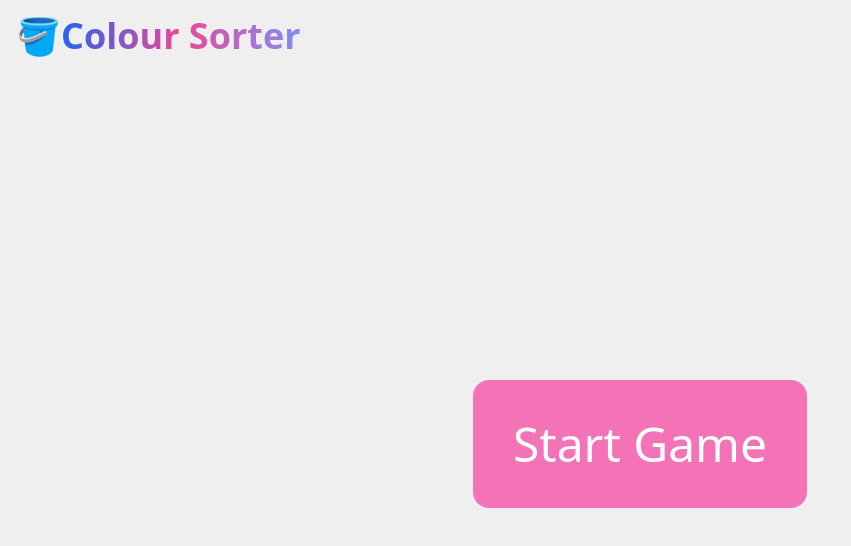
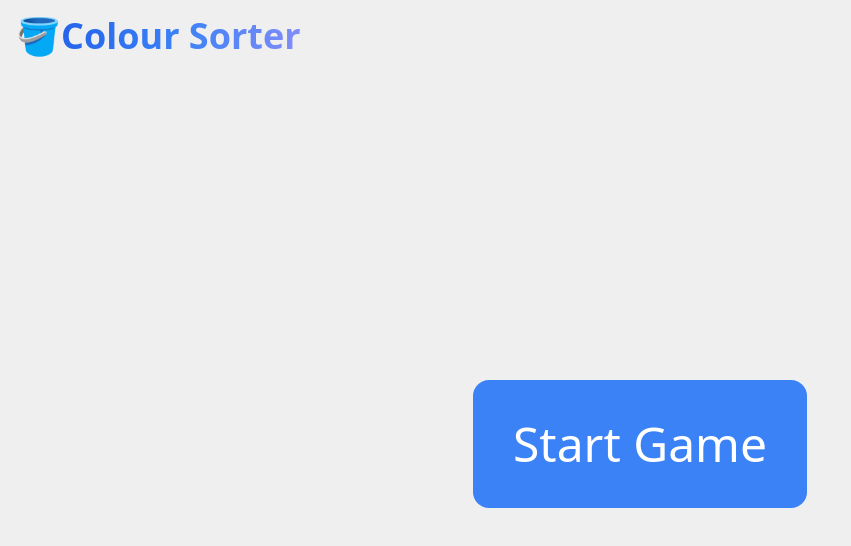
Before and after one commit to jonnochoo/colour-game, a Nuxt app: page / in a window 1280 px wide. Shown: the top 546 px of the page, without its empty margins (0-851 px from the left). Built offline with nearby package versions, Linux system fonts and the light colour scheme.

Commit message:
feat: change buttons to blue

```diff
--- a/pages/index.vue
+++ b/pages/index.vue
@@ -2,13 +2,13 @@
     <header class="flex">
         <h1 class="flex-grow text-4xl font-extrabold mb-2">
             🪣<span
-                class="bg-gradient-to-r from-blue-600 via-pink-500 to-indigo-400 inline-block text-transparent bg-clip-text"
+                class="bg-gradient-to-r from-blue-600 via-blue-500 to-indigo-400 inline-block text-transparent bg-clip-text"
                 >Colour Sorter</span
             >
         </h1>
         <div v-if="data.game !== null" class="p-2 mb-2 text-center">
             <button
-                class="rounded-lg text-white p-2 bg-pink-400 hover:bg-pink-500"
+                class="rounded-lg text-white p-2 bg-blue-500 hover:bg-blue-600"
                 @click="createGame"
             >
                 Start A New Game
@@ -20,7 +20,9 @@
         @click="createGame"
         class="h-screen flex items-center justify-center"
     >
-        <button class="rounded-2xl text-white p-10 bg-pink-400 text-5xl mb-10">
+        <button
+            class="rounded-2xl text-white p-10 bg-blue-500 text-5xl mb-10 font-thin"
+        >
             Start Game
         </button>
     </div>
```
